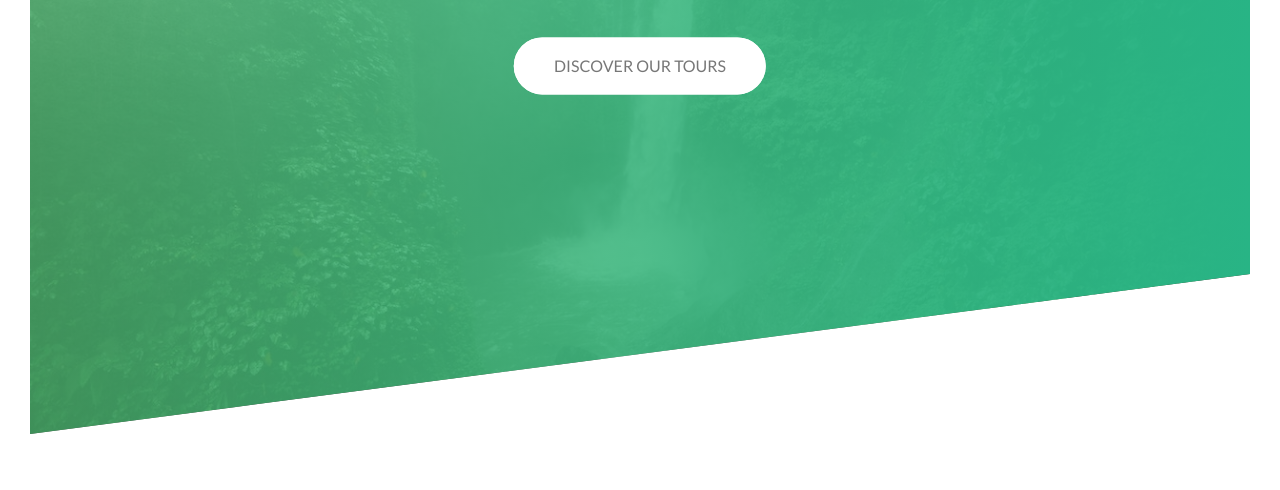
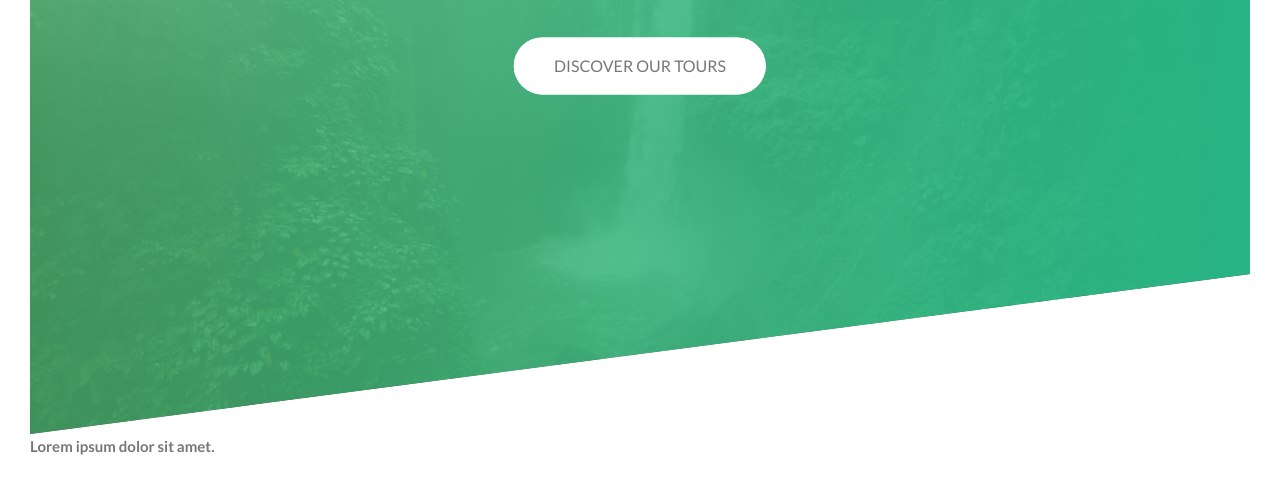
Before and after one commit to abduallahnoorsayket/Natours_project-CSS, a website: page index.html in a window 1280 px wide. Shown: the part 356-846 px from the top of the page. Before the commit the page ends 820 px from the top, so only its background shows below. Drawn offline with Linux system fonts and the light colour scheme.

Commit message:
scss folders added

```diff
--- a/index.html
+++ b/index.html
@@ -23,5 +23,10 @@
         <a href="#" class="btn btn--white btn--animated">Discover our tours</a>
       </div>
     </header>
+    <main>
+      <section class="section-about">
+        <h2 class="heading-secondary">Lorem ipsum dolor sit amet.</h2>
+      </section>
+    </main>
   </body>
 </html>
```
Also changed, not shown: sass/base/_animation.scss (added), sass/base/_base.scss (added), sass/base/_typography.scss (added), sass/base/_utilities.scss (added), sass/components/_button.scss (added), sass/layout/_grid.scss (added), sass/layout/_header.scss (added), sass/pages/_home.scss (added).
